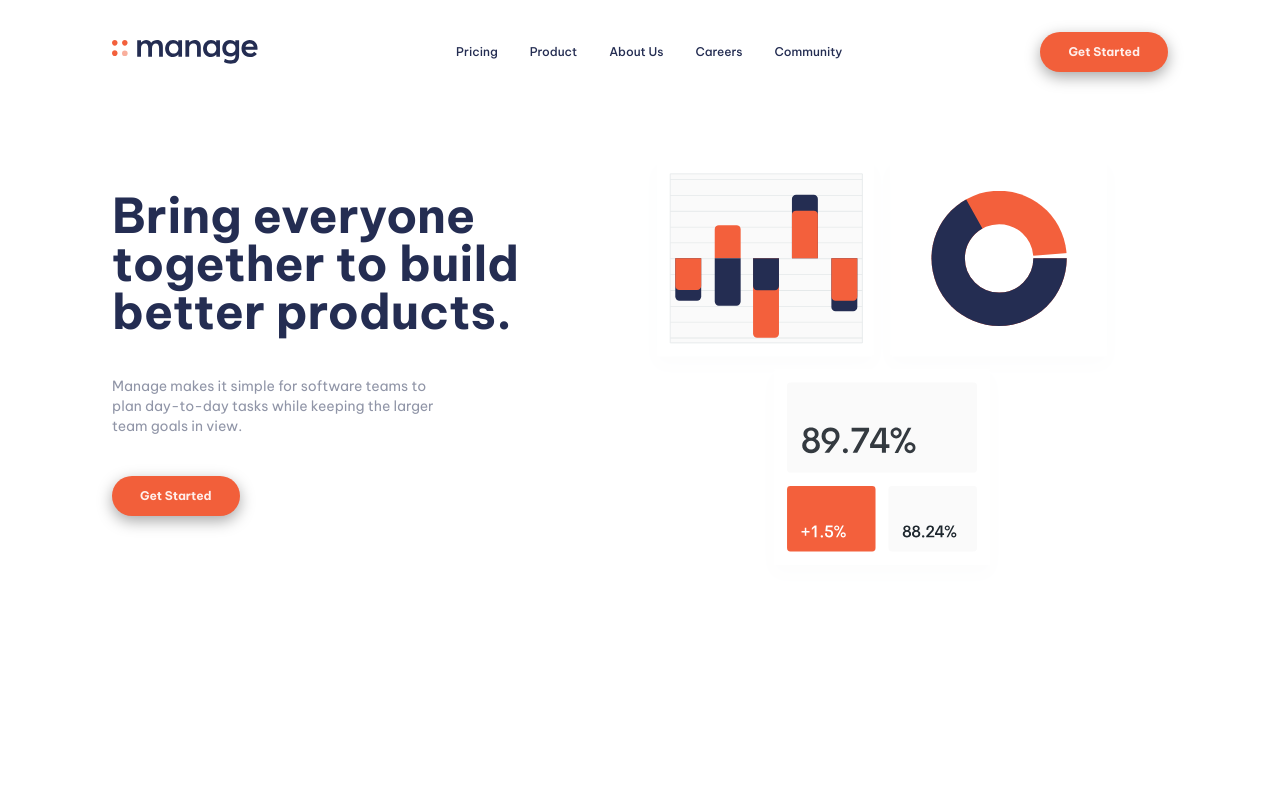
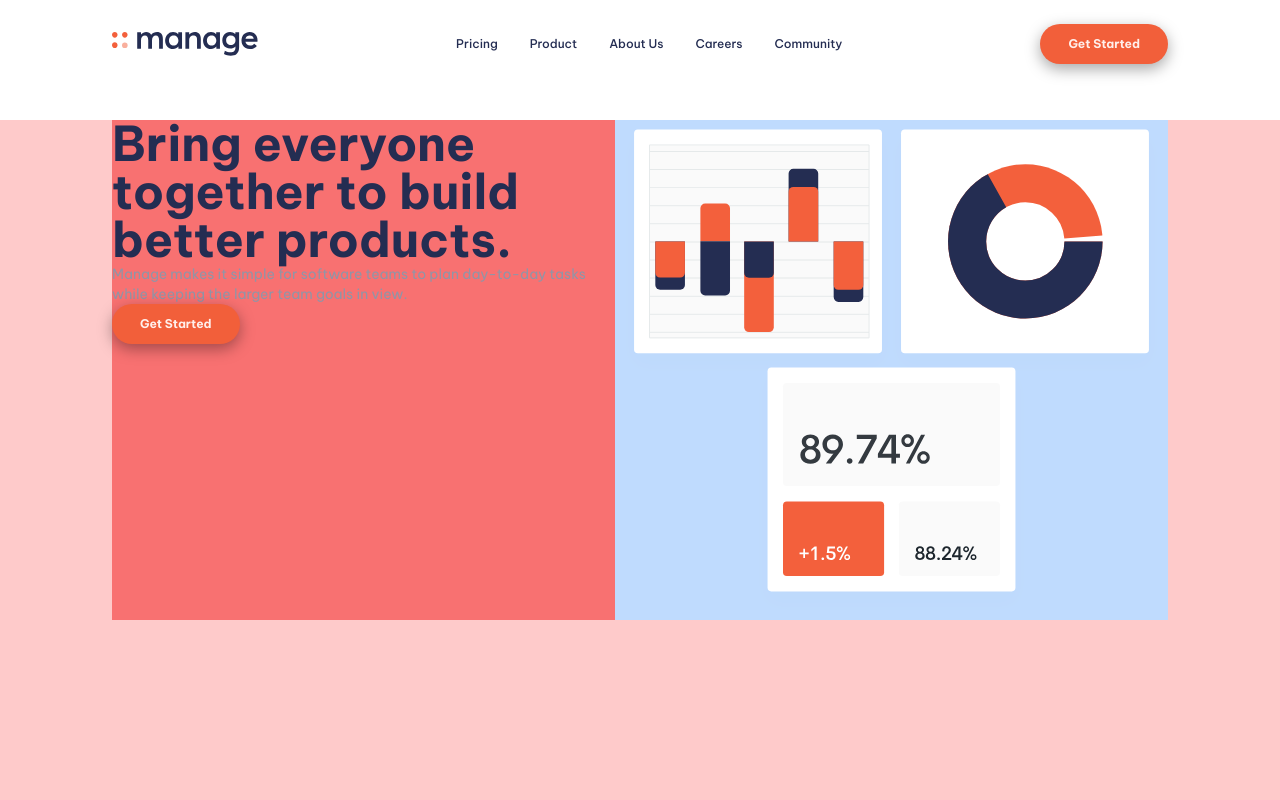
Before and after one commit to chrisgibbo/Manage-Landing-Page, a React (Create React App) app in the folder manage-landing-page/: page / in a window 1280 px wide. Shown: the top 800 px of the page. Built offline with nearby package versions, Linux system fonts and the light colour scheme.

Commit message:
add surrounding div, move nav outside main div

```diff
--- a/manage-landing-page/src/heroNavSection.js
+++ b/manage-landing-page/src/heroNavSection.js
@@ -5,10 +5,10 @@ import HeroImage from "./images/illustration-intro.svg";
 
 function heroNavSection() {
   return (
-    <div className="px-28 h-screen w-screen box-border font-BeVietnamPro">
+    <div className="box-border font-BeVietnamPro">
       {/* navigation Bar */}
 
-      <nav className="flex justify-between items-center pt-8 pb-20">
+      <nav className="flex justify-between items-center pt-6 pb-14 px-28">
         <span>
           <img src={Logo} alt="MainLogo"></img>
         </span>
@@ -23,22 +23,23 @@ function heroNavSection() {
         </div>
         <HeroButton />
       </nav>
-
+      <div className="px-28 h-screen bg-red-200">
         {/* Hero Section */}
 
-      <div className="flex">
-        <div className="w-1/2 pr-20 pt-10">
-          <h1 className="text-5xl font-bold pb-10 darkBlue">
+        <div className="flex bg-yellow-200">
+          <div className="bg-red-400 w-1/2">
+            <h1 className="text-5xl font-bold  darkBlue">
               Bring everyone together to build better products.
             </h1>
-          <p className="pb-10 text-sm pr-28 greyFont">
+            <p className="text-sm greyFont">
               Manage makes it simple for software teams to plan day-to-day tasks
               while keeping the larger team goals in view.
             </p>
             <HeroButton />
           </div>
-        <div className="flex justify-between items-center w-1/2 ">
-          <img src={HeroImage} alt="MainLogo" className="w-11/12"></img>
+          <div className="flex justify-between items-center bg-blue-200 ">
+            <img src={HeroImage} alt="MainLogo" className=""></img>
+          </div>
         </div>
       </div>
     </div>
```
Lines whose indentation alone changed are shown as unchanged.
